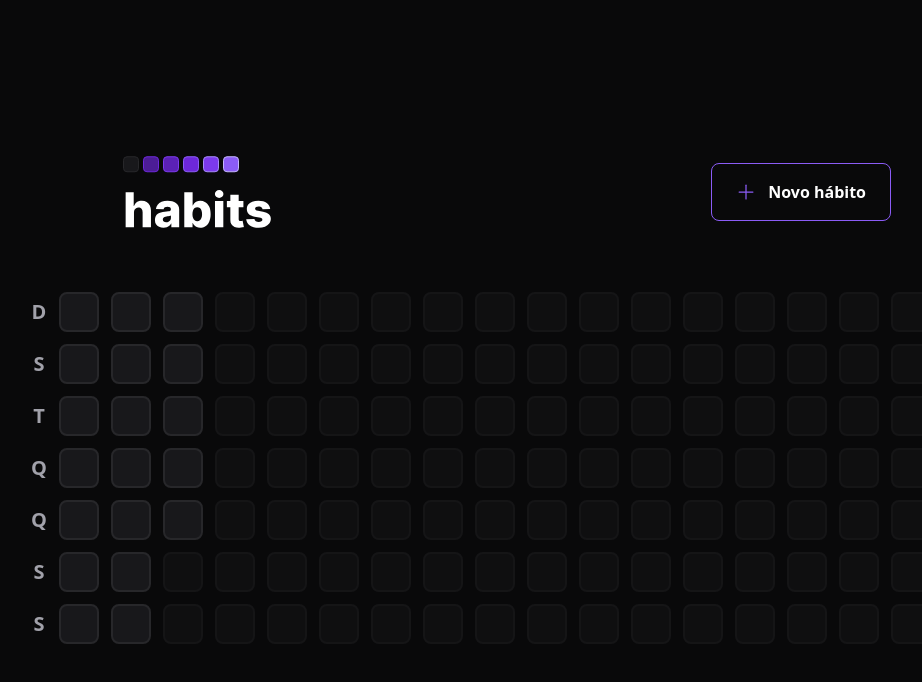
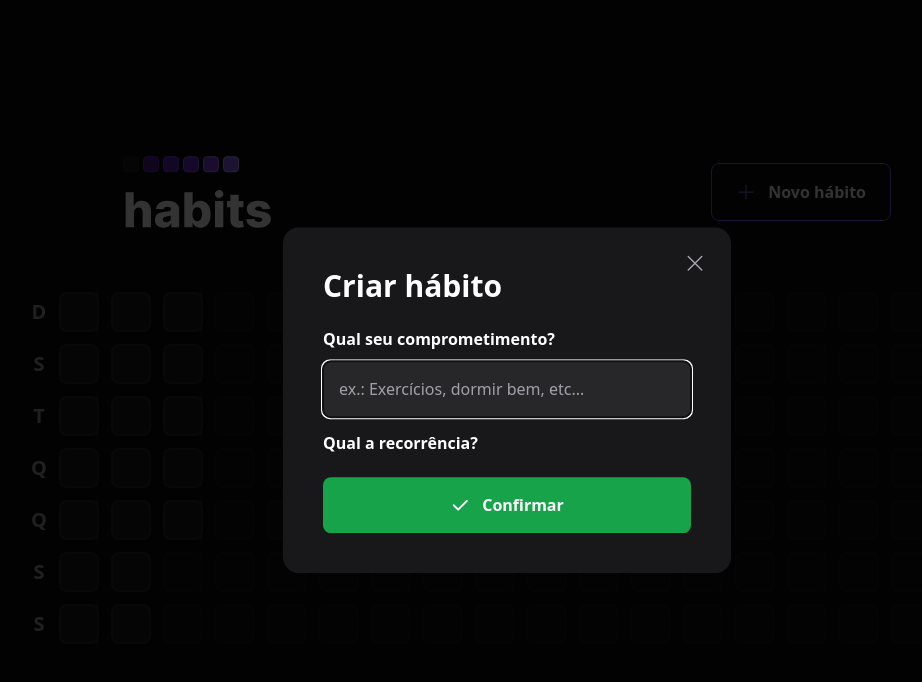
Before and after one commit to marlleyck/habits-client, a React (Vite) app: page / in a window 1280 px wide. Both pictures are taken after a click on the button "Novo hábito". Shown: the top 682 px of the page, without its empty margins (133-1055 px from the left). Built offline with nearby package versions, Linux system fonts and the light colour scheme.

Commit message:
feat: modal added

```diff
--- a/package.json
+++ b/package.json
@@ -9,6 +9,7 @@
     "preview": "vite preview"
   },
   "dependencies": {
+    "@radix-ui/react-dialog": "^1.0.2",
     "dayjs": "^1.11.7",
     "phosphor-react": "^1.4.1",
     "react": "^18.2.0",
--- a/src/components/Header/index.tsx
+++ b/src/components/Header/index.tsx
@@ -1,18 +1,36 @@
-import { Plus } from "phosphor-react";
+import { Plus, X } from "phosphor-react";
 import logoImage from "../../assets/logo.svg";
+import * as Dialog from "@radix-ui/react-dialog";
+
+import { NewHabitForm } from "../NewHabitForm";
 
 export const Header = () => {
   return (
     <div className="w-full max-w-3xl mx-auto flex items-center justify-between">
       <img src={logoImage} alt="habits-logo" />
+      <Dialog.Root>
+        <Dialog.Trigger
+          type="button"
+          className="border border-violet-500 font-semibold rounded-lg px-6 py-4 flex items-center gap-3 hover:border-violet-300"
+        >
+          <Plus size={20} className="text-violet-500" />
+          Novo hábito
+        </Dialog.Trigger>
 
-      <button
-        type="button"
-        className="border border-violet-500 font-semibold rounded-lg px-6 py-4 flex items-center gap-3 hover:border-violet-300"
-      >
-        <Plus size={20} className="text-violet-500" />
-        Novo hábito
-      </button>
+        <Dialog.Portal>
+          <Dialog.Overlay className="w-screen h-screen bg-black/80 fixed inset-0" />
+          <Dialog.Content className="absolute p-10 bg-zinc-900 rounded-2xl w-full max-w-md top-1/2 left-1/2 -translate-x-1/2 -translate-y-1/2">
+            <Dialog.Close className="absolute right-6 top-6 text-zinc-400 hover:text-zinc-200">
+              <X size={24} aria-label="Fechar" />
+            </Dialog.Close>
+            <Dialog.Title className="text-3xl leading-tight font-extrabold">
+              Criar hábito
+            </Dialog.Title>
+
+            <NewHabitForm />
+          </Dialog.Content>
+        </Dialog.Portal>
+      </Dialog.Root>
     </div>
   );
 };
--- /dev/null
+++ b/src/components/NewHabitForm/index.tsx
@@ -0,0 +1,30 @@
+import { Check } from "phosphor-react";
+
+export const NewHabitForm = () => {
+  return (
+    <form className="w-full flex flex-col mt-6">
+      <label htmlFor="title" className="font-semibold leading-tight">
+        Qual seu comprometimento?
+      </label>
+
+      <input
+        type="text"
+        id="title"
+        placeholder="ex.: Exercícios, dormir bem, etc..."
+        className="p-4 rounded-lg mt-3 bg-zinc-800 text-white placeholder:text-zinc-400"
+        autoFocus
+      />
+
+      <label htmlFor="" className="font-semibold leading-tight mt-4">
+        Qual a recorrência?
+      </label>
+
+      <button
+        type="submit"
+        className="mt-6 rounded-lg p-4 flex items-center justify-center gap-3 font-semibold bg-green-600 hover:bg-green-500"
+      >
+        <Check size={20} weight="bold" /> Confirmar
+      </button>
+    </form>
+  );
+};
```
Also changed, not shown: 1 other file (tests, documents, lock files or other folders).
